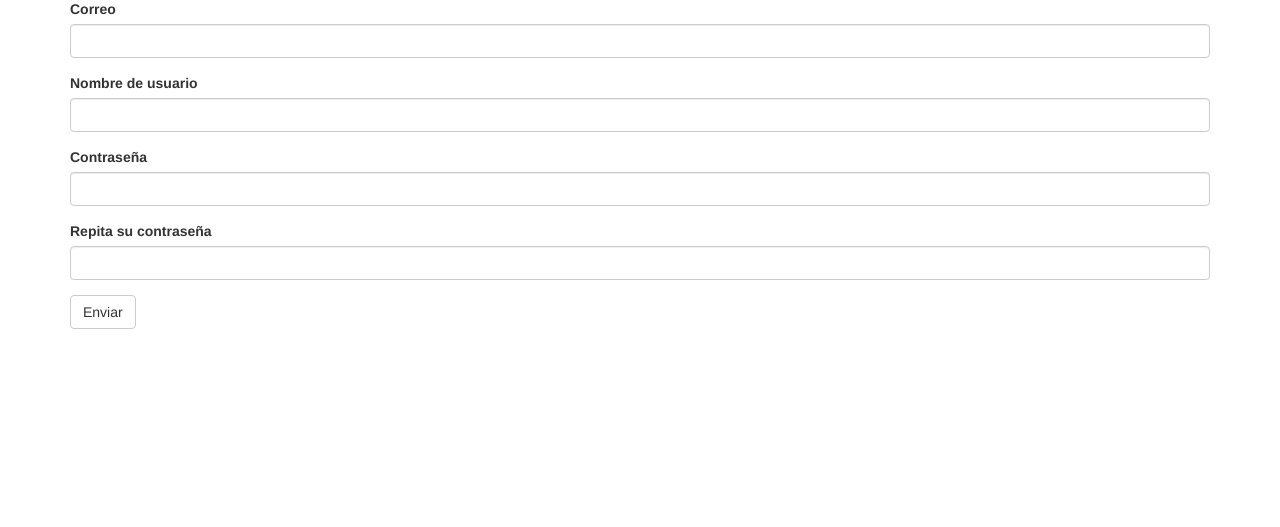
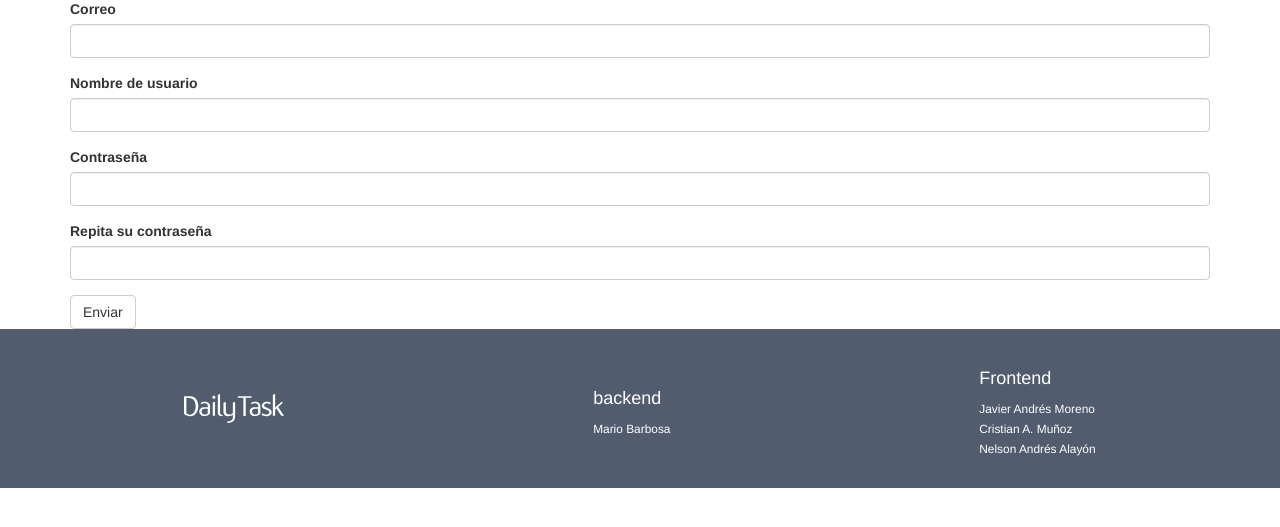
Before and after one commit to mariobarbosa777/ToDoList_PM, a Flask app: page /signup in a window 1280 px wide. Shown: the part 123-650 px from the top of the page. Run offline with Flask 2, Linux system fonts and the light colour scheme; some libraries are stand-ins or nearby versions.

Commit message:
footer agregado

```diff
--- a/client/static/css/main.css
+++ b/client/static/css/main.css
@@ -6,3 +6,16 @@
     margin: 0% 0% 0% 3%;
     padding: 6% 0%;
   }
+
+  .footer {
+    background-color: #525C6F;
+    display: flex;
+    justify-content: space-around;
+    align-items: center;
+    padding: 30px;
+
+  }
+
+  .footer h4, p, small {
+    color: white;
+  }
--- a/client/templates/base.html
+++ b/client/templates/base.html
@@ -31,4 +31,8 @@
         {{ super() }}
     {% endblock %}
 
+    {% block footer %}
+        {% include 'footer.html' %}
+    {% endblock %}
+
 {% endblock %}
--- /dev/null
+++ b/client/templates/footer.html
@@ -0,0 +1,16 @@
+<div class = "footer">
+    <img src = "../static/images/logoblanco.svg" width="100px">
+
+    <div>
+        <h4>backend</h4>
+        <small>Mario Barbosa</small>
+    </div>
+    <div>
+        <h4>Frontend</h4>
+        <small>Javier Andrés Moreno</small> <br/>
+        <small>Cristian A. Muñoz</small> <br/>
+        <small>Nelson Andrés Alayón</small> <br/>
+    </div>
+
+
+</div>
```
Also changed, not shown: client/static/images/logoblanco.svg (added).
